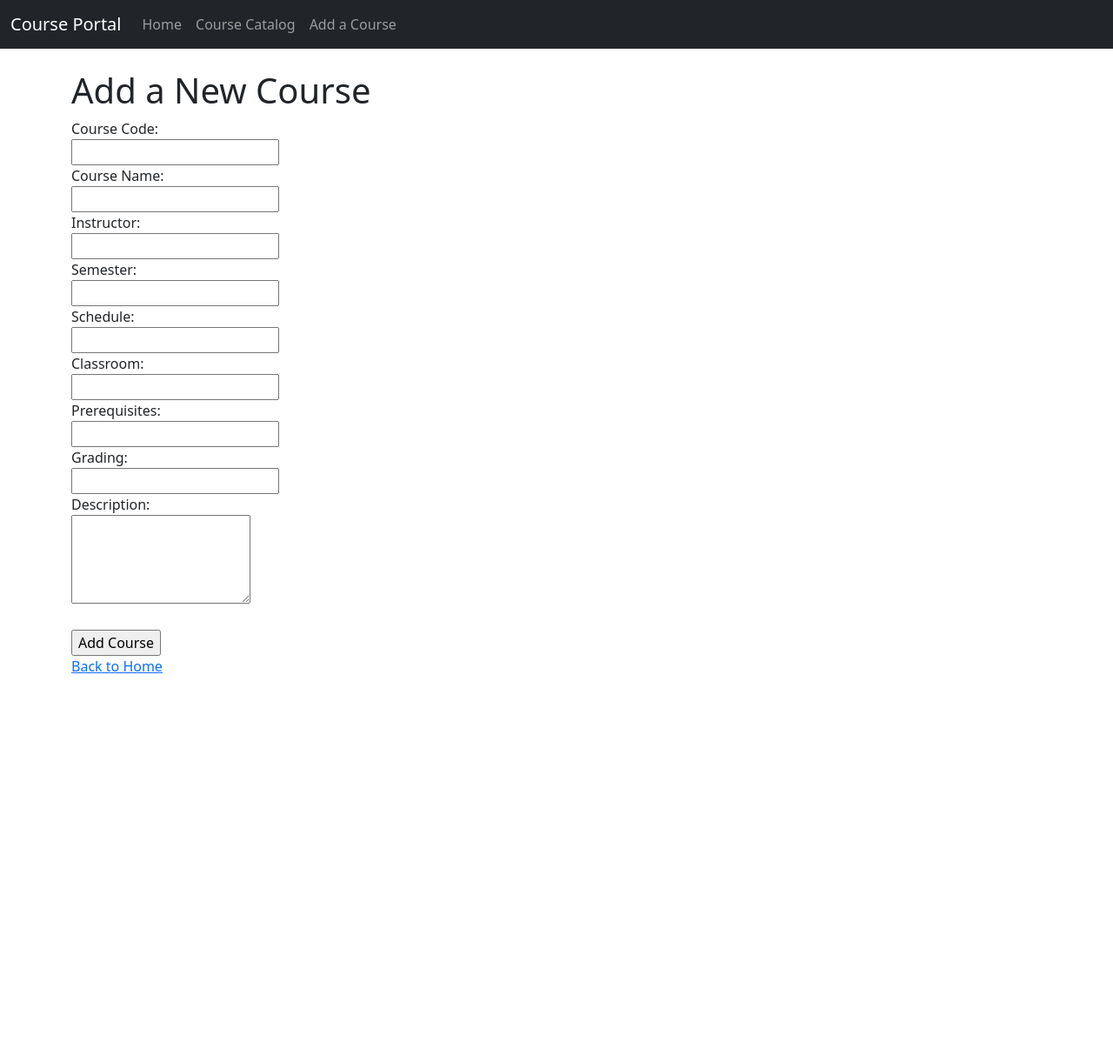
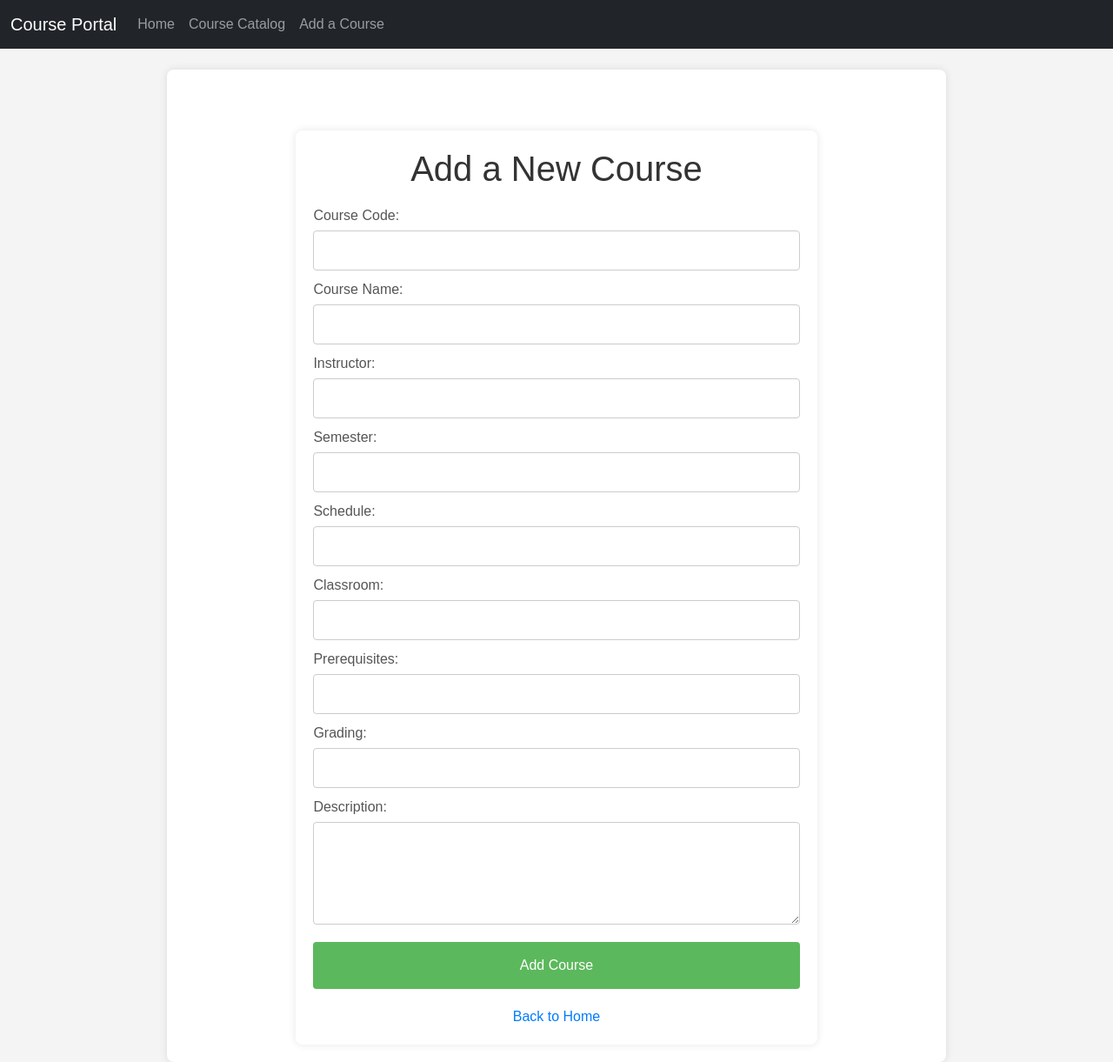
Before and after one commit to Praanshu101/STTAI_Assignment1, a Flask app: page /add_course in a window 1280 px wide. Shown: the whole page at 87% size. Before the commit the page ends 774 px from the top, so only its background shows below. Run offline with Flask 3, Linux system fonts and the light colour scheme; some libraries are stand-ins or nearby versions.

Commit message:
add courses change

```diff
--- a/app.py
+++ b/app.py
@@ -66,7 +66,7 @@ def load_courses():
         return json.load(file)
 
 def save_courses(data):
-    global error_count
+    global error_count # Keeping count of the total error in the during whole running of the website
     """Save new course data to the JSON file."""
     required_fields = ['code', 'name', 'instructor', 'semester', 'schedule', 'classroom', 'prerequisites', 'grading', 'description']
     missing_fields = [field for field in required_fields if field not in data or not data[field]] # Check for missing fields
@@ -81,7 +81,7 @@ def save_courses(data):
         with tracer.start_as_current_span("save_courses_error", kind=SpanKind.INTERNAL) as span:
             # Adding error attributes to the span
             span.set_attribute("error.type", "MissingFields")
-            span.set_attribute("error.count", error_count)  # Count as one error
+            span.set_attribute("error.count", error_count)
             span.add_event(error_message)
 
     courses = load_courses()  # Load existing courses
--- a/templates/add_course.html
+++ b/templates/add_course.html
@@ -4,31 +4,102 @@
     {% block content %}
 <head>
     <title>Add Course</title>
+    <style>
+        body {
+            font-family: Arial, sans-serif;
+            background-color: #f4f4f4;
+            margin: 0;
+            padding: 0;
+        }
+        .container {
+            width: 70%;
+            margin: auto;
+            background: white;
+            padding: 20px;
+            box-shadow: 0 0 10px rgba(0, 0, 0, 0.1);
+            border-radius: 8px;
+            margin-top: 50px;
+        }
+        h1 {
+            text-align: center;
+            color: #333;
+        }
+        form {
+            display: flex;
+            flex-direction: column;
+        }
+        label {
+            margin-top: 10px;
+            color: #555;
+        }
+        input, textarea {
+            padding: 10px;
+            margin-top: 5px;
+            border: 1px solid #ccc;
+            border-radius: 4px;
+        }
+        input[type="submit"] {
+            margin-top: 20px;
+            background-color: #5cb85c;
+            color: white;
+            border: none;
+            cursor: pointer;
+            padding: 15px;
+            font-size: 16px;
+        }
+        input[type="submit"]:hover {
+            background-color: #4cae4c;
+        }
+        .back-link {
+            text-align: center;
+            margin-top: 20px;
+        }
+        .back-link a {
+            color: #007bff;
+            text-decoration: none;
+        }
+        .back-link a:hover {
+            text-decoration: underline;
+        }
+    </style>
 </head>
 <body>
-    <h1>Add a New Course</h1>
-    <form method="post">
-        <label for="code">Course Code:</label><br>
-        <input type="text" id="code" name="code" required><br>
-        <label for="name">Course Name:</label><br>
-        <input type="text" id="name" name="name" required><br>
-        <label for="instructor">Instructor:</label><br>
-        <input type="text" id="instructor" name="instructor"><br>
-        <label for="semester">Semester:</label><br>
-        <input type="text" id="semester" name="semester"><br>
-        <label for="schedule">Schedule:</label><br>
-        <input type="text" id="schedule" name="schedule"><br>
-        <label for="classroom">Classroom:</label><br>
-        <input type="text" id="classroom" name="classroom"><br>
-        <label for="prerequisites">Prerequisites:</label><br>
-        <input type="text" id="prerequisites" name="prerequisites"><br>
-        <label for="grading">Grading:</label><br>
-        <input type="text" id="grading" name="grading"><br>
-        <label for="description">Description:</label><br>
-        <textarea id="description" name="description" rows="4"></textarea><br><br>
-        <input type="submit" value="Add Course">
-    </form>
-    <a href="{{ url_for('index') }}">Back to Home</a>
+    <div class="container">
+        <h1>Add a New Course</h1>
+        <form method="post">
+            <label for="code">Course Code:</label>
+            <input type="text" id="code" name="code" required>
+
+            <label for="name">Course Name:</label>
+            <input type="text" id="name" name="name" required>
+
+            <label for="instructor">Instructor:</label>
+            <input type="text" id="instructor" name="instructor">
+
+            <label for="semester">Semester:</label>
+            <input type="text" id="semester" name="semester">
+
+            <label for="schedule">Schedule:</label>
+            <input type="text" id="schedule" name="schedule">
+
+            <label for="classroom">Classroom:</label>
+            <input type="text" id="classroom" name="classroom">
+
+            <label for="prerequisites">Prerequisites:</label>
+            <input type="text" id="prerequisites" name="prerequisites">
+
+            <label for="grading">Grading:</label>
+            <input type="text" id="grading" name="grading">
+
+            <label for="description">Description:</label>
+            <textarea id="description" name="description" rows="4"></textarea>
+
+            <input type="submit" value="Add Course">
+        </form>
+        <div class="back-link">
+            <a href="{{ url_for('index') }}">Back to Home</a>
+        </div>
+    </div>
 </body>
 {% endblock %}
 </html>
```
Also changed, not shown: app_logs.json (+3 -13 lines), course_catalog.json (+11 -0 lines), templates/contact.html (deleted, +0 -28 lines).
